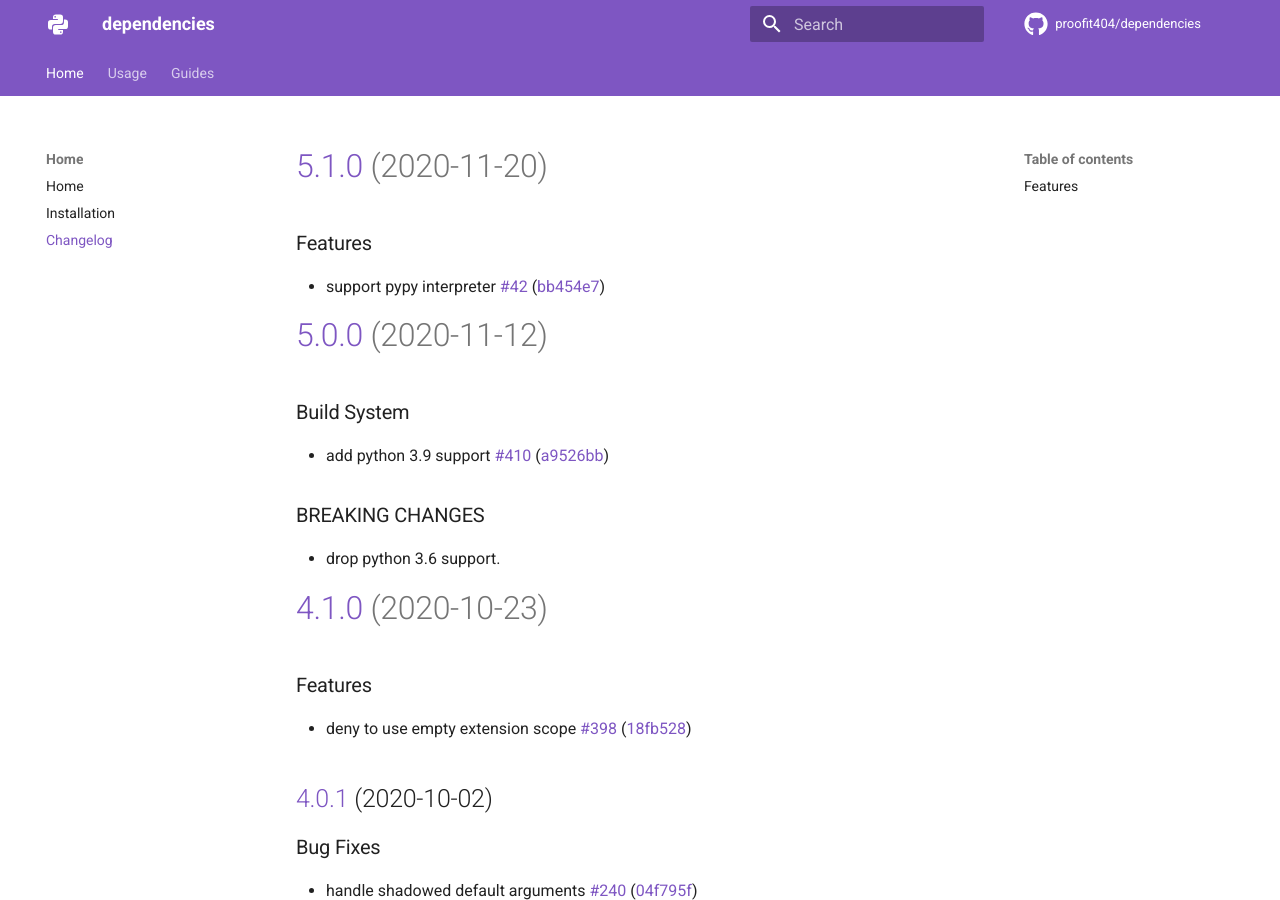
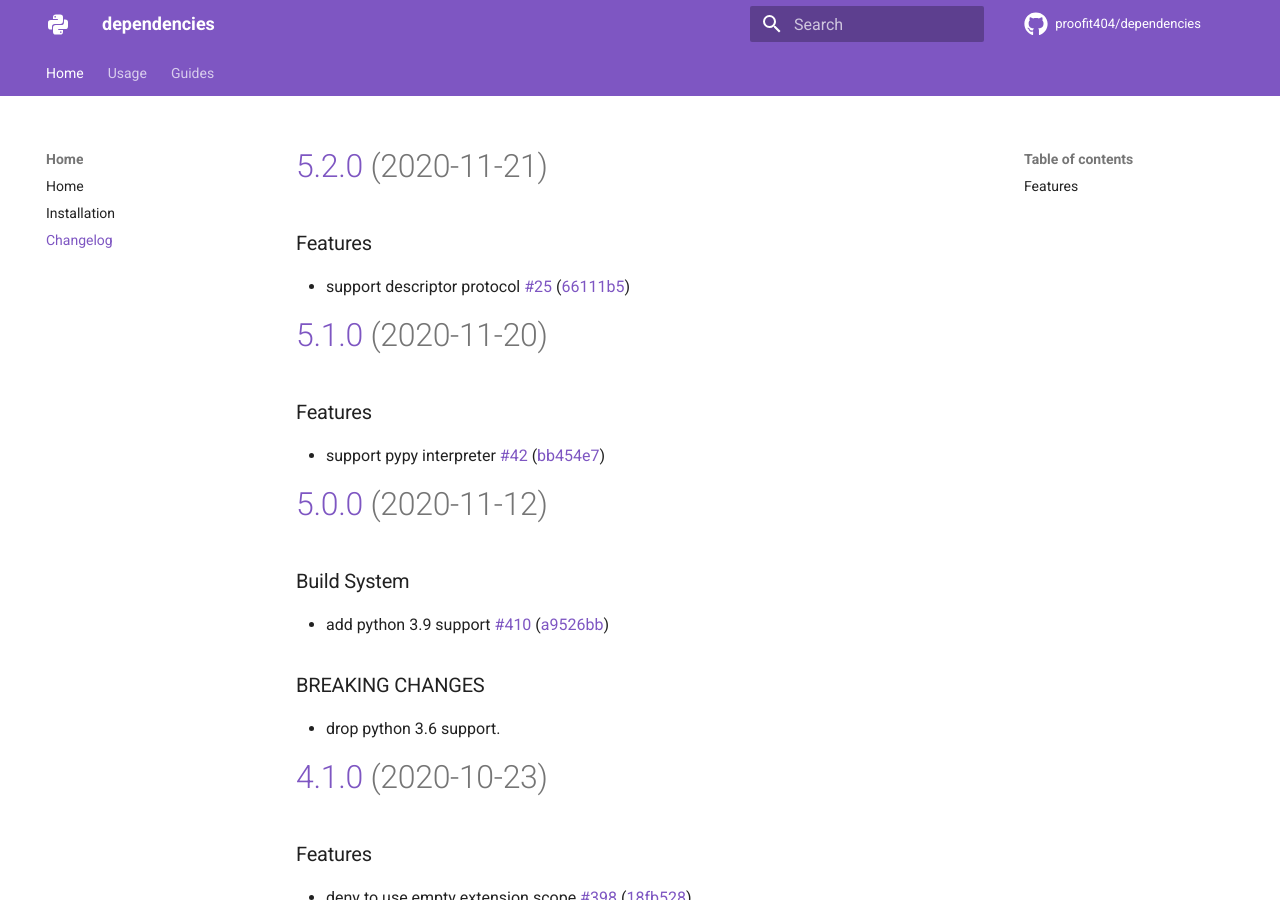
Before and after one commit to proofit404/dependencies, an MkDocs documentation site: the page built from docs/changelog.md, in a window 1280 px wide and 900 px high. Built offline with MkDocs 1.6.1 and Material for MkDocs 9.7.7, drawn with Linux system fonts in a browser that asks for light colours; comment, search, counter and statistics services are not loaded.

Commit message:
chore(release): 5.2.0 [skip ci]
# [5.2.0](https://github.com/proofit404/dependencies/compare/5.1.0...5.2.0) (2020-11-21)

### Features

* support descriptor protocol [#25](https://github.com/proofit404/dependencies/issues/25) ([66111b5](https://github.com/proofit404/dependencies/commit/66111b5c4ef257c114c39984585239277fe067ca))

```diff
--- a/docs/changelog.md
+++ b/docs/changelog.md
@@ -1,3 +1,11 @@
+# [5.2.0](https://github.com/proofit404/dependencies/compare/5.1.0...5.2.0) (2020-11-21)
+
+### Features
+
+- support descriptor protocol
+  [#25](https://github.com/proofit404/dependencies/issues/25)
+  ([66111b5](https://github.com/proofit404/dependencies/commit/66111b5c4ef257c114c39984585239277fe067ca))
+
 # [5.1.0](https://github.com/proofit404/dependencies/compare/5.0.0...5.1.0) (2020-11-20)
 
 ### Features
--- a/pyproject.toml
+++ b/pyproject.toml
@@ -19,7 +19,7 @@ packages = [
 ]
 readme = "docs/index.md"
 repository = "https://github.com/proofit404/dependencies/"
-version = "5.1.0"
+version = "5.2.0"
 
 [tool.poetry.dependencies]
 python = "~3.6 || ~3.7 || ~3.8 || ~3.9"
```
